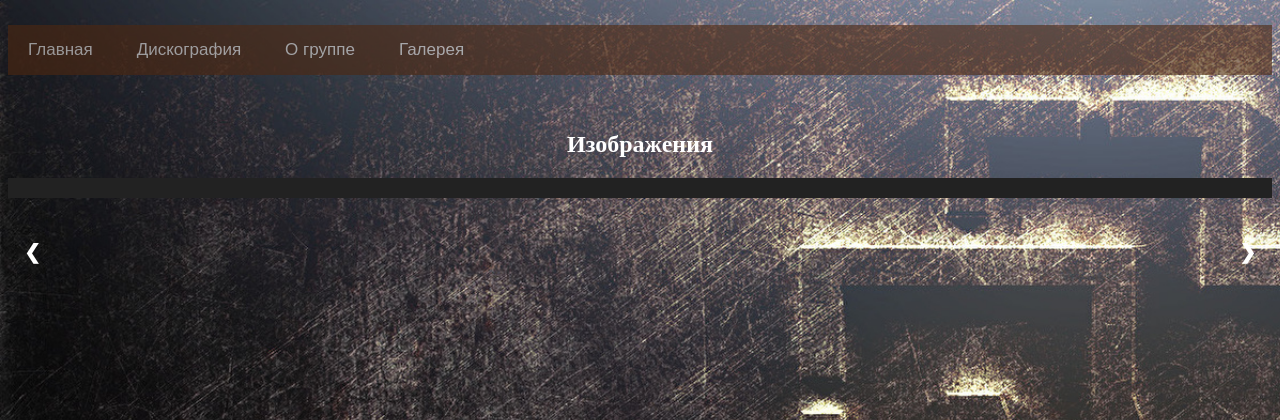
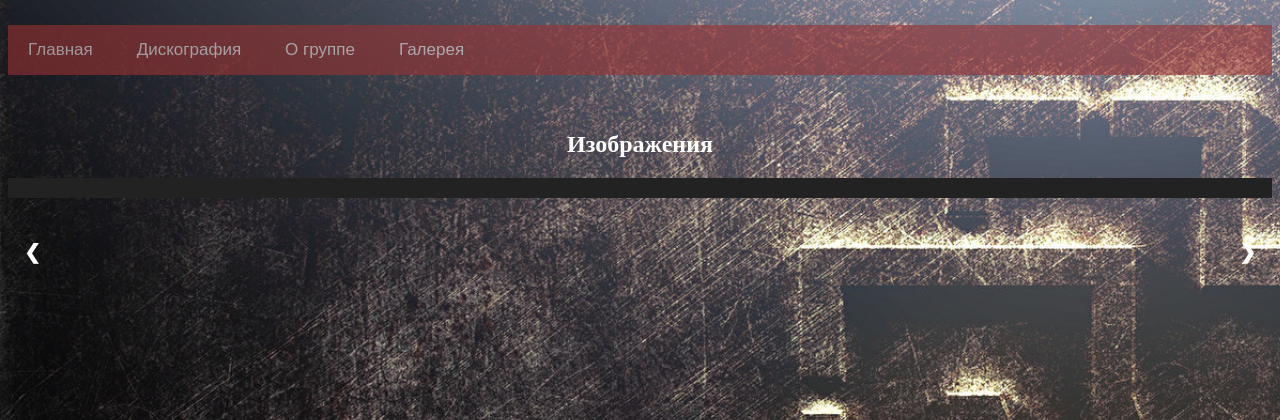
Before and after one commit to CrazyManticore/Site-catalogue, a Django app: page /gallery/ in a window 1280 px wide. Shown: the top 420 px of the page. Run offline with Django 3.2, Linux system fonts and the light colour scheme; data that the repository does not hold is empty.

Commit message:
Изменен цвет меню на странице "Галерея"

```diff
--- a/templates/gallery.html
+++ b/templates/gallery.html
@@ -17,7 +17,7 @@ ul.menu
 	margin: 0; /*убираем отступы*/
 	padding-left: 0; /*убираем отступы*/
 	margin-top:25px; /*делаем отступ сверху*/
-	background:#4F2811; /*добавляем фон всему меню (заменив этот параметр, вы поменяете цвет всего меню)*/
+	background:#993333; /*добавляем фон всему меню (заменив этот параметр, вы поменяете цвет всего меню)*/
 	height: 50px; /*задаем высоту*/
 	opacity: .6;
 }
@@ -25,13 +25,12 @@ ul.menu
 .menu a
 {
 	text-decoration: none; /*убираем подчеркивание текста ссылок*/
-	background:#4F2811; /*добавляем фон к пункту меню (заменив этот параметр, вы поменяете цвет всех пунктов меню)*/
+	background:#993333; /*добавляем фон к пункту меню (заменив этот параметр, вы поменяете цвет всех пунктов меню)*/
 	color: white; /*меняем цвет ссылок*/
 	padding:0px 20px; /*добавляем отступ*/
 	font-family: arial; /*меняем шрифт*/
 	line-height:50px; /*ровняем меню по вертикали*/
 	display: block;
-	/*border-right: 1px solid #0000FF;/*#F36262; /*добавляем бордюр справа*/
 	-moz-transition: all 0.3s 0.01s ease; /*делаем плавный переход*/
 	-o-transition: all 0.3s 0.01s ease;
 	-webkit-transition: all 0.3s 0.01s ease;
@@ -41,7 +40,7 @@ ul.menu
 
 .menu a:hover
 {
-	background:#B06B4A;/*добавляем эффект при наведении*/
+	background:#C65353;/*добавляем эффект при наведении*/
 }
 
 .menu li
```
Lines whose indentation alone changed are shown as unchanged.
